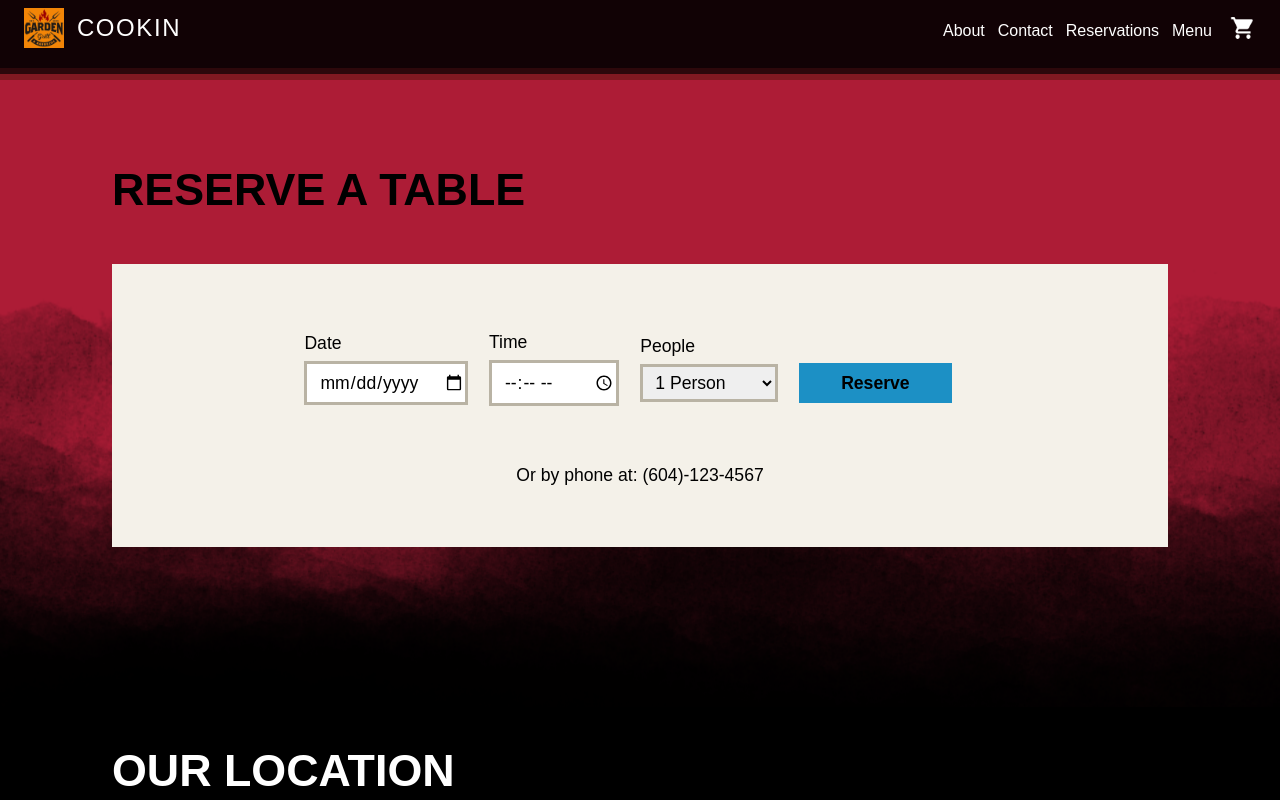
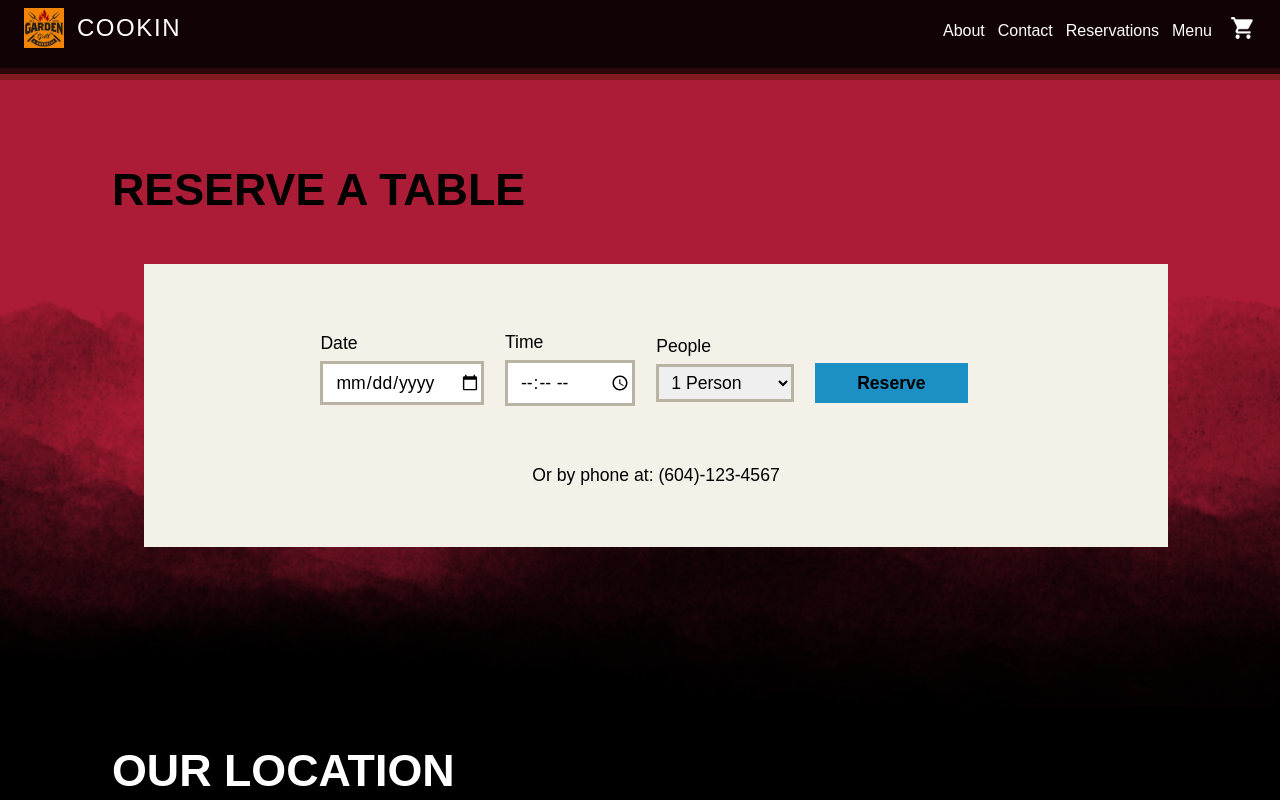
Before and after one commit to freemanxjl/IAT339-T15-P02, a plain HTML site: page booking.html in a window 1280 px wide. Shown: the top 800 px of the page. Drawn offline with Linux system fonts and the light colour scheme; a web font is replaced by a local one.

Commit message:
Fixing padding for smaller screens

```diff
--- a/css/main.css
+++ b/css/main.css
@@ -150,7 +150,7 @@ footer a{
 }
 
 .page-main-container{
-  padding: 0 7rem 25rem 7rem;
+  padding: 0 7rem 25rem 9rem;
 }
 
 .page-secondary-container{
```
Also changed, not shown: css/home.css (+6 -1 lines).
